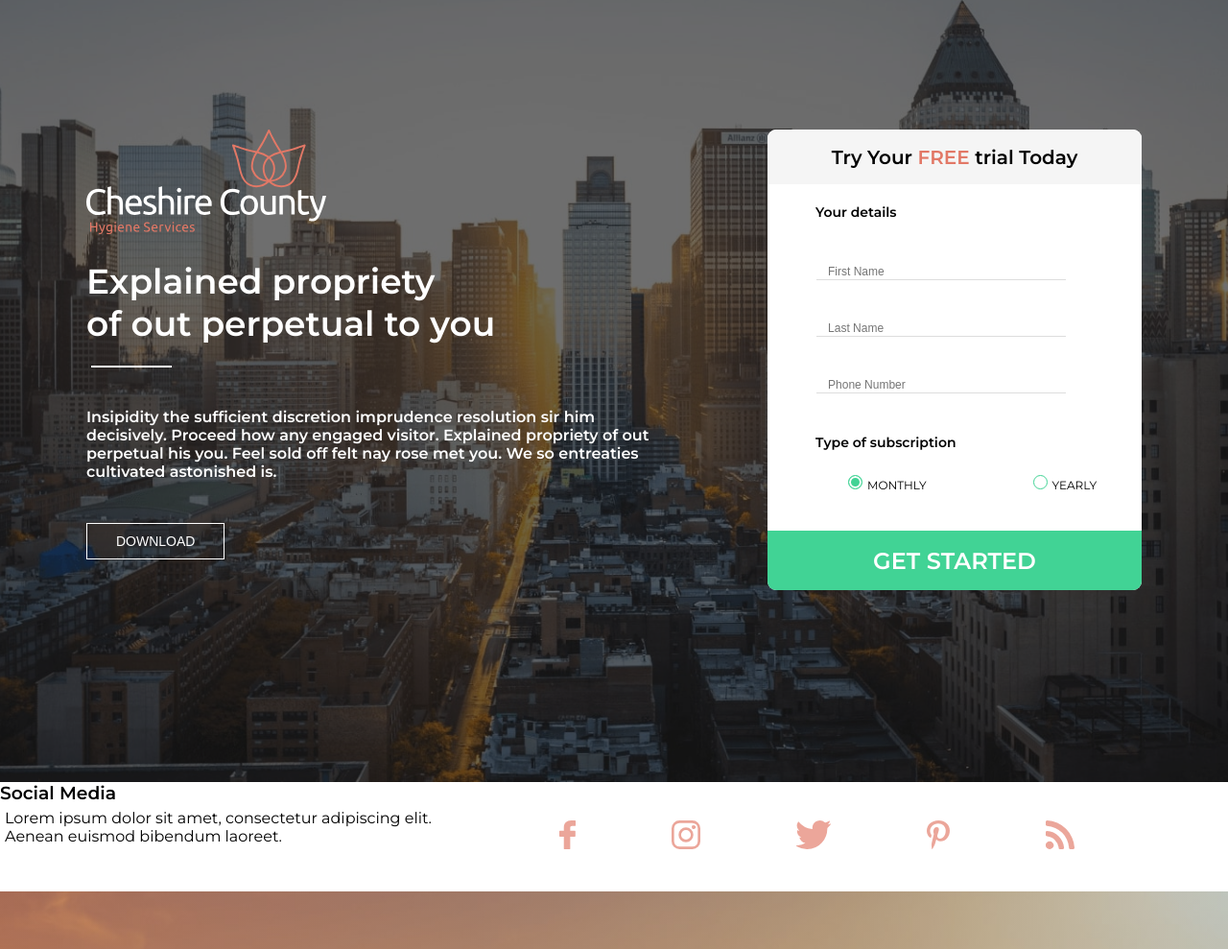
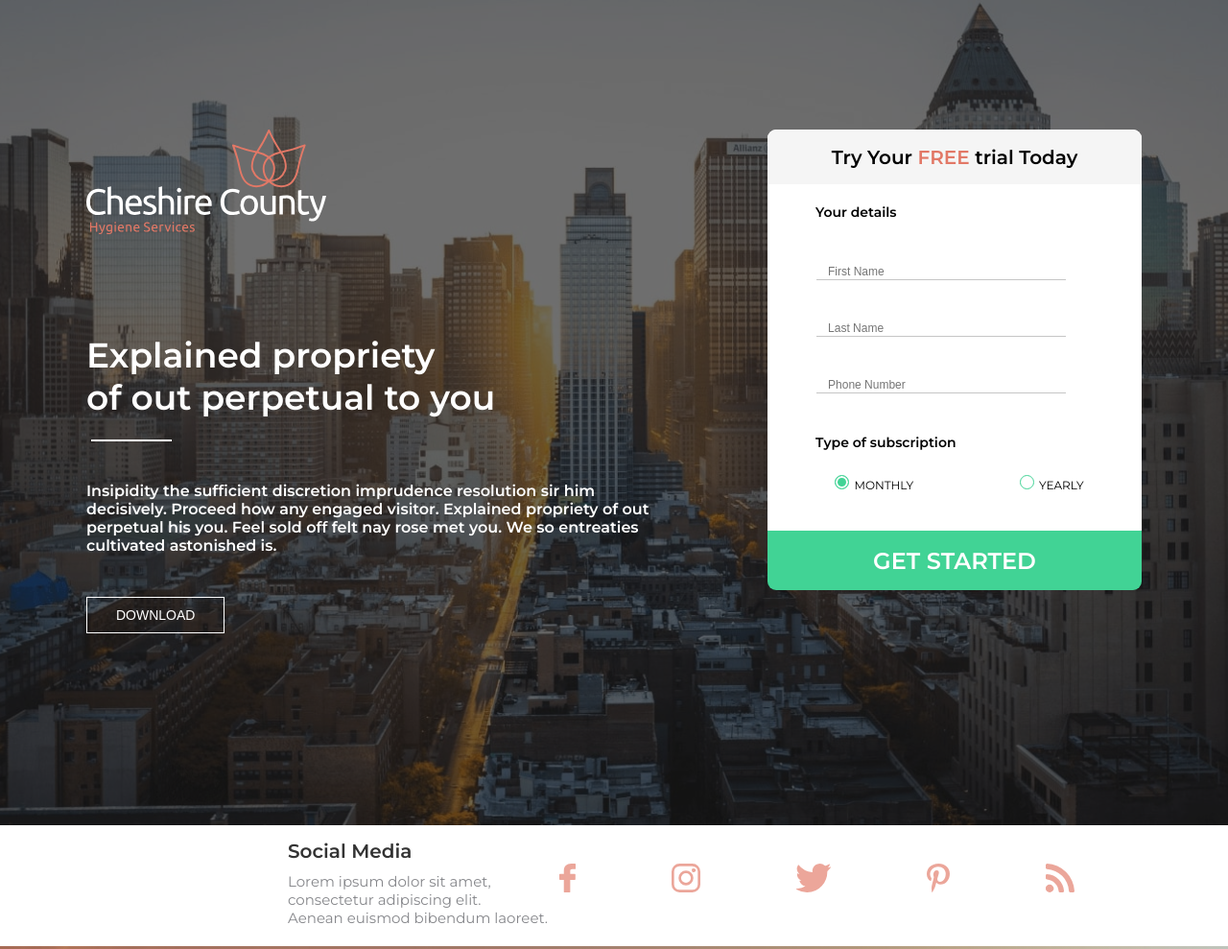
Before and after one commit to xray37/baigiamasis_darbas, a website: page index.html in a window 1280 px wide. Shown: the part 135-1124 px from the top of the page at 96% size. Drawn offline with nearby package versions, Linux system fonts and the light colour scheme; no server answers.

Commit message:
uzknisa...

```diff
--- a/css/src/hero.scss
+++ b/css/src/hero.scss
@@ -27,13 +27,14 @@
 
 
         img {
-            padding-bottom: 23px;
+            padding-bottom: 100px;
         }
 
     }
 
     .form-box {
         max-width: 500px;
+        height: 450px;
         width: 100%;
         border-radius: 9px;
         background-color: #fff;
@@ -85,7 +86,7 @@
             border-top: #ffffff00;
             border-left: #ffffff00;
             border-right: #ffffff00;
-            border-bottom: 1px solid #DDDDDD;
+            border-bottom: 1px solid #c2c2c2ee;
             width: 260px;
         }
         }
@@ -100,7 +101,7 @@
 
         .radio-input-wrap {
             flex-direction: row;
-            margin-left: 17px;
+            margin-right: 10px;
 
             input {
                 font-size: 9px;
@@ -132,7 +133,7 @@
     }
 }
 
-.title {
+.name {
     position: relative;
     font-size: 36px;
     color: #FFFFFF;
--- a/css/src/socials.scss
+++ b/css/src/socials.scss
@@ -3,13 +3,13 @@
     justify-content: space-between;
 }
 
-.socialsolumn1 {
+.socialsColumn1 {
         flex-direction: column;
         padding-left: 150px;
 
-    h3 {
+    .social-media {
         padding-left: 150px;
-        padding-top: 20px;
+        padding-top: 15px;
         padding-bottom: 5px;
         font-size: 20px;
         color: #333333;
@@ -33,18 +33,22 @@
             margin-right: 100px;
             cursor: pointer;
         }
+
         .instagram {
             margin-right: 100px;
             cursor: pointer;
         }
+
         .twitter {
             margin-right: 100px;
             cursor: pointer;
         }
+
         .pinterest {
             margin-right: 100px;
             cursor: pointer;
         }
+
         .wifi {
             cursor: pointer;
         }
--- a/index.html
+++ b/index.html
@@ -47,7 +47,7 @@
                 <div class="column">
                     <img src="images/logo.svg" alt="main_logo" width="250px">
 
-                    <h1 class="title">Explained propriety <br>of out perpetual to you</h1>
+                    <h1 class="name">Explained propriety <br>of out perpetual to you</h1>
                     <h5 class="h5">Insipidity the sufficient discretion imprudence resolution sir him decisively.
                         Proceed how any engaged visitor. Explained propriety of out perpetual his you.
                         Feel sold off felt nay rose met you. We so entreaties cultivated astonished is.
@@ -83,7 +83,7 @@
         </section>
         <section class="socials">
             <div class="socialsColumn1">
-            <h3>Social Media</h3>
+            <h3 class="social-media">Social Media</h3>
             <p>Lorem ipsum dolor sit amet, consectetur adipiscing elit.<br>
                 Aenean euismod bibendum laoreet.</p>
             </div>
@@ -98,7 +98,7 @@
                     <img src="images/twitter.svg" class="twitter" alt="twitter-logo">
                 </a>
                 <a href="https://pinterest.com/" target="_blank">
-                    <img src="images/pinterest.svg" class="pinterest"alt="pinterest-logo">
+                    <img src="images/pinterest.svg" class="pinterest" alt="pinterest-logo">
                 </a>
                 <a href="https://en.wikipedia.org/wiki/Wi-Fi" target="_blank">
                     <img src="images/wifi.svg" class="wifi" alt="wifi-logo">
@@ -136,7 +136,7 @@
         </section>
         <section class="title">
             <div class="titleLogo">
-                <img src="images/logo.svg" alt="main_logo">
+                <img class="title-img" src="images/logo.svg" alt="main_logo">
             </div>
             <div class="titleContent">
                 <h3>Erat tempor tempus erat malesuada</h3>
```
Also changed, not shown: css/style.css.
